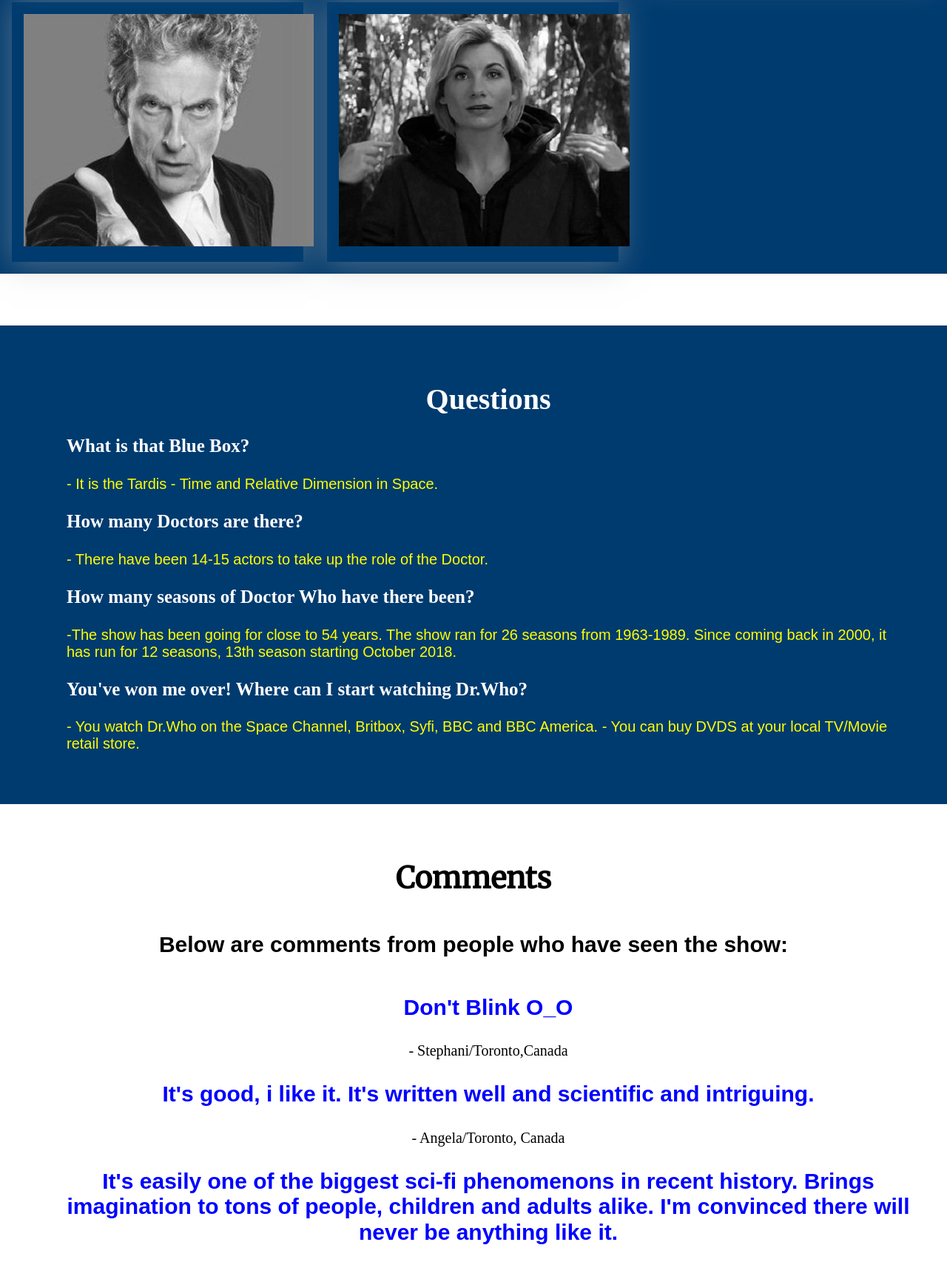
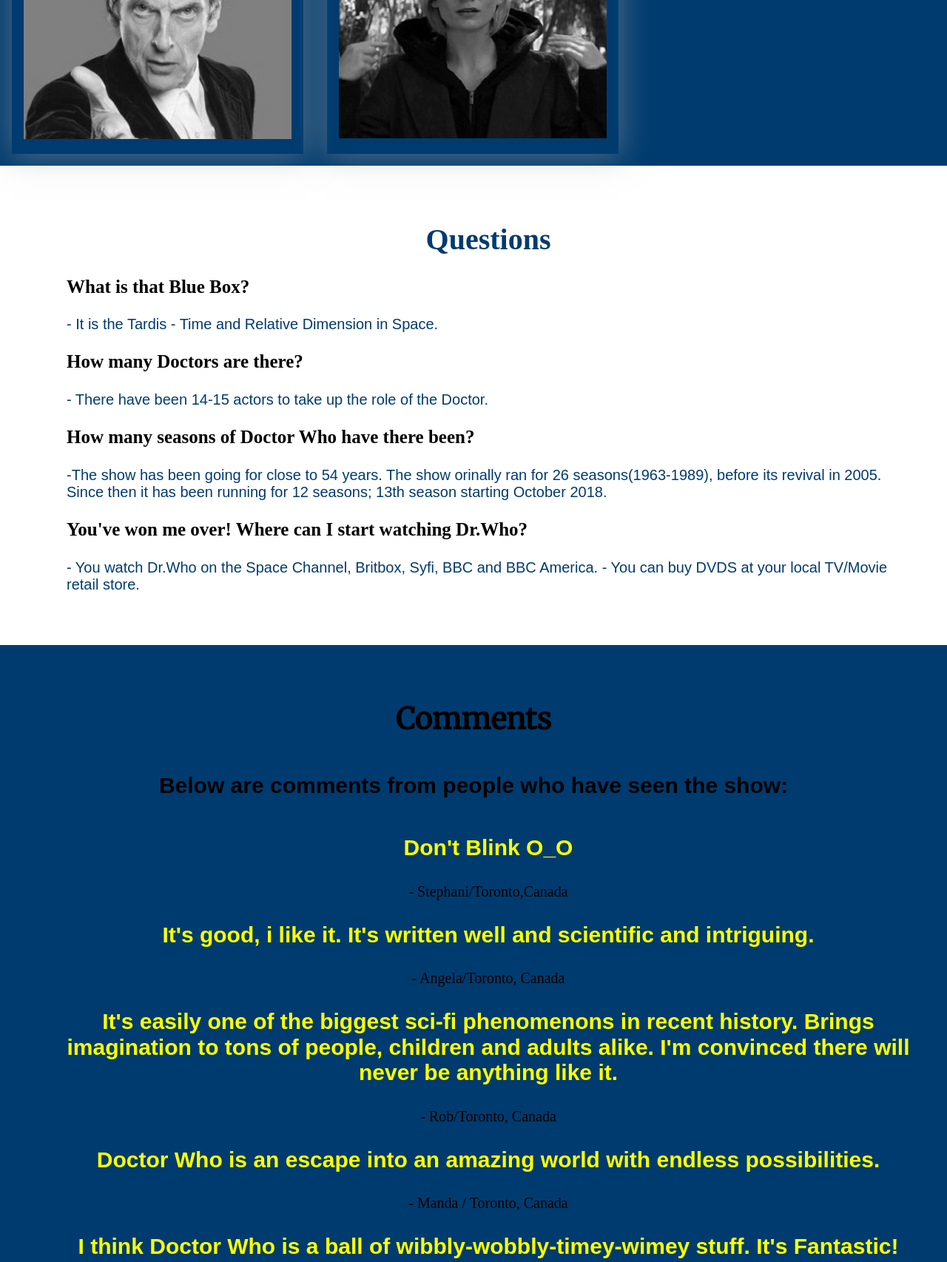
Before and after one commit to Itsme223/Itsme223.github.io, a plain HTML site: page index.html in a window 1280 px wide. Shown: the part 6544-8250 px from the top of the page at 74% size. Drawn offline with nearby package versions, Linux system fonts and the light colour scheme; a web font is replaced by a local one.

Commit message:
Content and background color change

```diff
--- a/index.html
+++ b/index.html
@@ -48,7 +48,7 @@
         <p>As big as this show is, it leaves us wondering
             <span>Where Do I Start?</span></p>
 
-        <ul class="Newbies">
+    <ul class="Newbies">
         <h1>Newbies</h1>
         <li><h2>Series 1, Episode 1</h2>-"Rose"</li>
         <li><h2>Series 3, Episode 10</h2>-"Blink"</li>
@@ -62,14 +62,14 @@
         <li><h2>Series 8, Episode 1</h2>-"Deep Breath"</li>
     </ul>
 
-        <p>Included are two suggested playlists. The first one ( Newbies) is for those fans who are starting the show for the first time. The second playlist ( Somewhat familiar) is for the people who are kind of familiar with the show. Each playlist consits of 3 episodes from the "New Who" era of episodes ( Starting in 2005). Below is a playlist for those who want to binge watch full season of Doctor Who. An alternative to this playlist is to just watch season 1 - 9 ( including the specials in between each season).   </p>
+        <p>Included are two suggested playlists. The first one ( Newbies) is for those fans who are starting the show for the first time. The second playlist ( Somewhat familiar) is for the people who are kind of familiar with the show. Each playlist consits of 3 episodes from the "New Who" era of episodes ( Starting in 2005). Below is a playlist for those who want to binge watch full season of Doctor Who. An alternative to this playlist is to just watch season 1 - 9 ( including the specials in between each season).  </p>
 
 
 
         <p>After you have gotten through either of the first two playlists. You may be left wondering,
             <span>"Where do I go from here?"</span></p>
 
-        <p>If you want to start from the beginning, it would be best to start with the shows revival in 2005 and progress from there.If you find that you do not have the time or patience to do that. Then you can follow the playlist below, which shows the best order to watch the seasons in, including those episodes you can avoid. The following playlist has all the seasons starting in the revival of the series in 2005.
+        <p>If you want to start from the beginning, it would be best to start with the shows revival in 2005 and progress from there.If you find that you do not have the time or patience to do that. Then you can follow the playlist below, which shows the best order to watch the seasons in, including those episodes you can avoid. The following playlist has all the seasons in the "New Who era".
         </p>
 
         <ul class ="binge">
@@ -261,7 +261,7 @@
 
                 <li>
                     <h3>How many seasons of Doctor Who have there been?</h3>
-                    <p>-The show has been going for close to 54 years. The show ran for 26 seasons from 1963-1989. Since coming back in 2000, it has run for 12 seasons, 13th season starting October 2018.
+                    <p>-The show has been going for close to 54 years. The show orinally ran for 26 seasons(1963-1989), before its revival in 2005. Since then it has been running for 12 seasons; 13th season starting October 2018.
                     </p>
                 </li>
                 <li>
--- a/style.css
+++ b/style.css
@@ -13,6 +13,7 @@
 
 .body {
         width: 80%;
+        margin: 0 auto;
 
     }
 
@@ -235,7 +236,9 @@
     box-shadow: 1px 2px 40px 2px rgba(160, 160, 160, .5);
     filter: grayscale(100%);
 }
-
+.gallery__item img {
+    width: 100%;
+}
 figcaption {
     position: absolute;
     left: 0;
@@ -251,7 +254,7 @@
 .gallery__image-caption h3 {
     font-family: 'Merriweather', serif;
     font-size: 50px;
-    color: orangered;
+    color: orange;
 
     text-align:center;
 }
@@ -287,12 +290,13 @@
 
 /*Question style begins*/
 .questions {
-    background: #003B6F;
-    color: white;
+    background: white;
+    color: #003B6F;
     margin-top: 70px;
     height: 100%;
     padding: 50px;
     object-fit: fill;
+    margin:0;
 
 }
 
@@ -306,17 +310,18 @@
 }
 .questions h3 {
     font-size:25px;
-    color: white;
+    color: black;
 }
 .questions p {
     font-family: 'Muli', sans-serif;
     font-size: 20px;
-    color: yellow;
+    color: #003B6F ;
 
 }
 
 /*Comment styles begins*/
 .comments {
+    background: #003B6F;
     color: black;
     text-align: center;
     height: 100%;
@@ -330,12 +335,13 @@
 .comments h1 {
     font-family: 'Merriweather', sans-serif;
     font-size: 40px;
+    color:black;
 }
 
 .comments h3 {
     font-family: 'Muli', sans-serif;
     font-size: 30px;
-    color: blue;
+    color: yellow;
 }
 .comments h5 {
     font-family: 'Muli', sans-serif;
```
